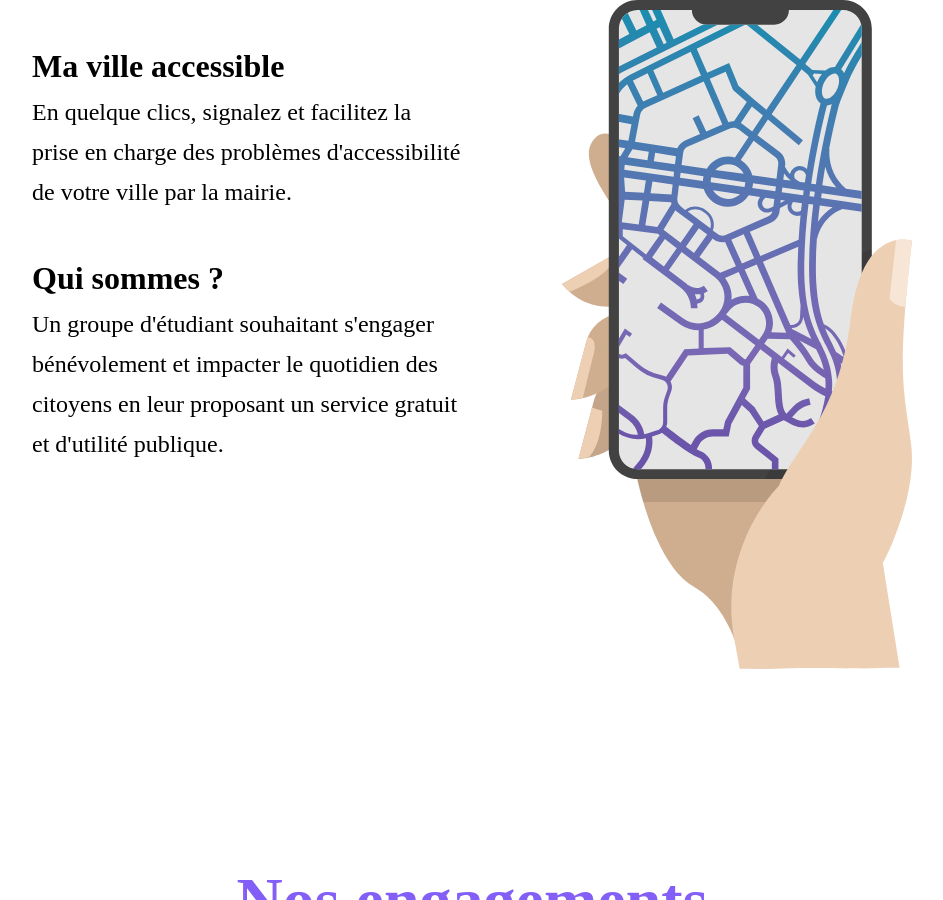
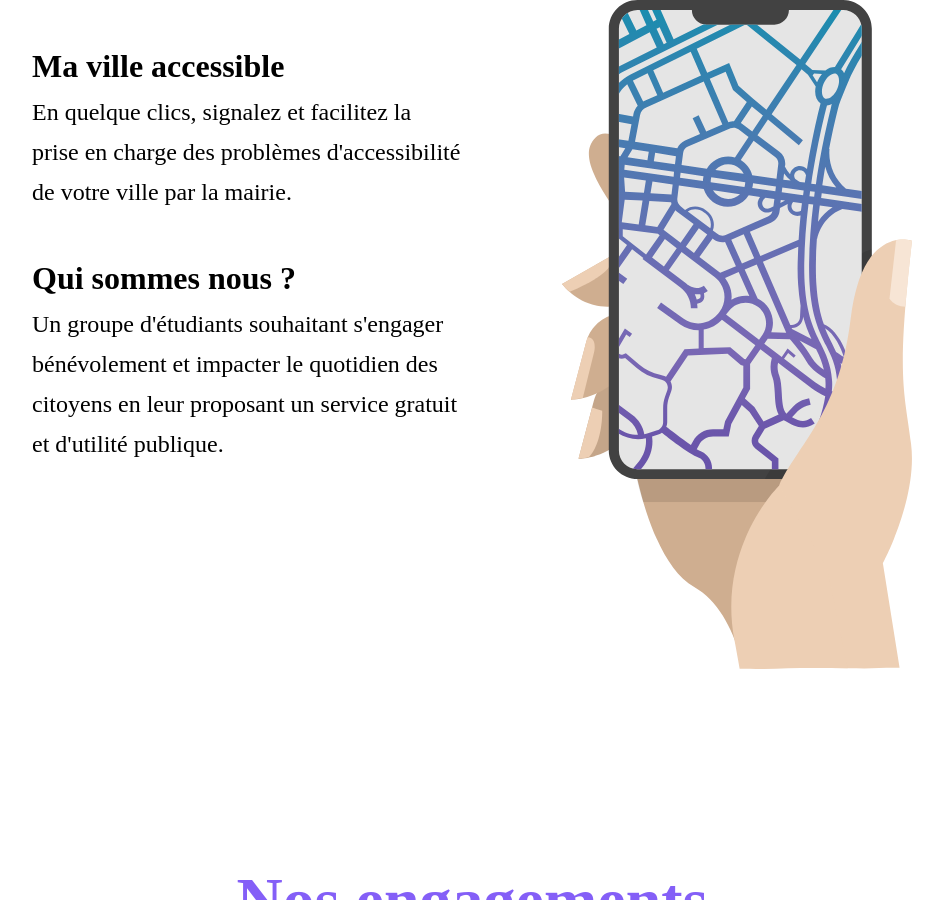
Before and after one commit to Ma-Ville-Accessible/website, a Jekyll site: the page built from index.md, in a window 1280 px wide and 900 px high, scrolled down 478 px. Shown: the whole window, without its empty margins (168-1111 px from the left). Built offline with Jekyll 4.4.1, drawn with Linux system fonts in a browser that asks for light colours; some of the changed text lies outside the part shown.

Commit message:
Fix some spelling mistakes

```diff
--- a/_includes/pages/sections/how.html
+++ b/_includes/pages/sections/how.html
@@ -2,7 +2,7 @@
     <h3>Comment ça marche ?</h3>
 
     <div class="how-container">
-        {% include components/number_box.html image='/assets/image/number/one.svg' title='Signalez' content='Faites remonter les problèmes facilement avec une photo, un titre, une description, une localisation depuis ton portable et le tour est joué !' %}
+        {% include components/number_box.html image='/assets/image/number/one.svg' title='Signalez' content='Faites remonter les problèmes facilement avec une photo, un titre, une description, une localisation depuis votre portable et le tour est joué !' %}
         {% include components/number_box.html image='/assets/image/number/two.svg' title='Soutenez' content='Appuyez les signalements qui vous semblent justes, des actions de votre entourage dans votre secteur ' %}
         {% include components/number_box.html image='/assets/image/number/three.svg' title='Échanger' content='Réaction plus rapide de votre mairie qui lui permet d être prévenu plus rapidement et de pouvoir réagir sur des endroits ciblés' %}
         {% include components/number_box.html image='/assets/image/number/four.svg' title='Intervention' content='Votre mairie intervient sur l’anomalie signalée et la résout' %}
--- a/_includes/pages/sections/introduction.html
+++ b/_includes/pages/sections/introduction.html
@@ -14,10 +14,10 @@
             </div>
 
             <div class="pourquoi-nous">
-                <h4>Qui sommes ?</h3>
+                <h4>Qui sommes nous ?</h3>
 
                 <p class="">
-                    Un groupe d'étudiant souhaitant s'engager bénévolement
+                    Un groupe d'étudiants souhaitant s'engager bénévolement
                     et impacter le quotidien des citoyens en leur proposant
                     un service gratuit et d'utilité publique.
                 </p>
```
